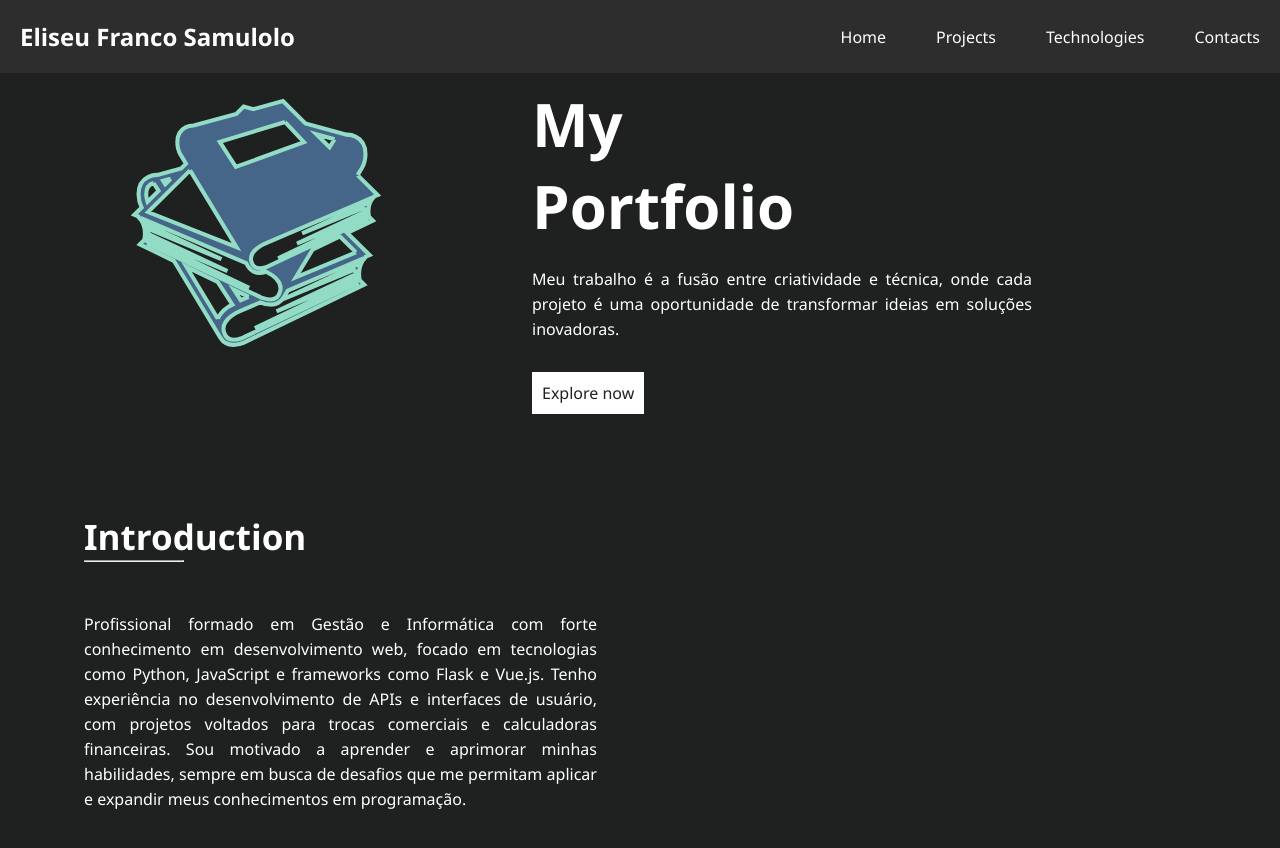
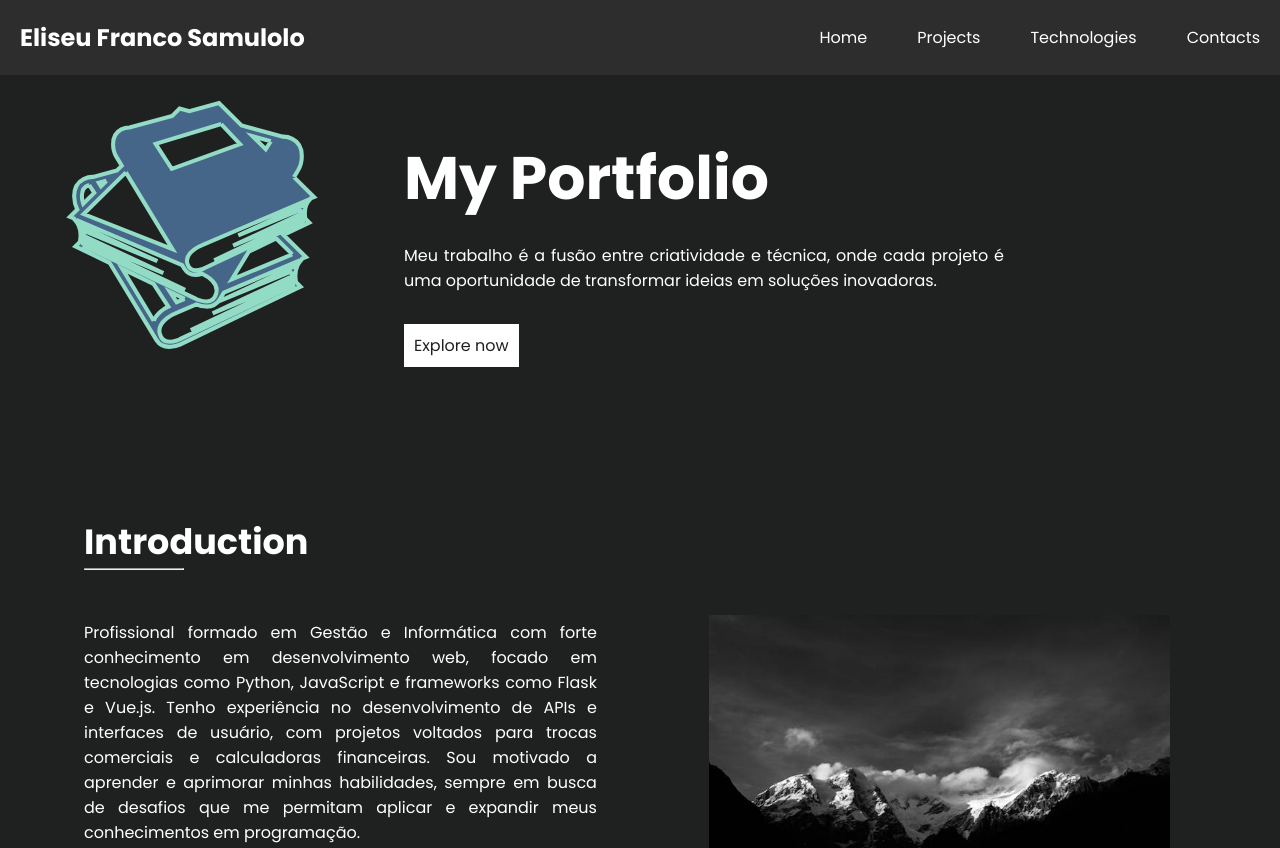
Before and after one commit to EliseuFranco/portfolio, a plain HTML site: page index.html in a window 1280 px wide. Shown: the top 848 px of the page. Drawn offline with Linux system fonts and the light colour scheme; a web font is replaced by a local one.

Commit message:
fonte atualizada

```diff
--- a/Estilos/style.css
+++ b/Estilos/style.css
@@ -1,4 +1,5 @@
 @charset "UTF-8";
+@import url("https://fonts.googleapis.com/css2?family=Host+Grotesk:ital,wght@0,300..800;1,300..800&family=Montserrat:ital,wght@0,500;1,500&family=Poppins:ital,wght@0,100;0,200;0,300;0,400;0,500;0,600;0,700;0,800;0,900;1,100;1,200;1,300;1,400;1,500;1,600;1,700;1,800;1,900&display=swap");
 
 * {
   padding: 0;
@@ -9,7 +10,7 @@
 body {
   background-color: #1f2020;
   color: #fff;
-  font-family: "Segoe UI", Tahoma, Verdana, sans-serif;
+  font-family: "Poppins", sans-serif;
 }
 
 header {
@@ -54,14 +55,14 @@ main {
 }
 
 #d1 {
-  width: 40%;
+  width: 30%;
   display: flex;
   justify-content: center;
   padding: 20px;
 }
 
 #d2 {
-  width: 60%;
+  width: 70%;
   display: flex;
   justify-content: flex-start;
   align-items: center;
@@ -73,7 +74,6 @@ main {
 }
 
 .content > h1 {
-  width: 300px;
   font-size: 60px;
   margin-bottom: 20px;
   margin-top: 40px;
@@ -82,7 +82,7 @@ main {
 .content > p {
   line-height: 25px;
   text-align: justify;
-  max-width: 500px;
+  max-width: 600px;
 }
 
 #call {
@@ -108,7 +108,7 @@ img {
 #introduction {
   width: 90%;
   margin: auto;
-  gap: 50px;
+  gap: 10px;
   margin-top: 120px;
   display: flex;
   flex-wrap: wrap;
--- a/index.html
+++ b/index.html
@@ -38,7 +38,7 @@
               inovadoras.
             </p>
             <div id="call">
-              <a href="#">Explore now</a>
+              <a href="#projects">Explore now</a>
             </div>
           </div>
         </div>
```
